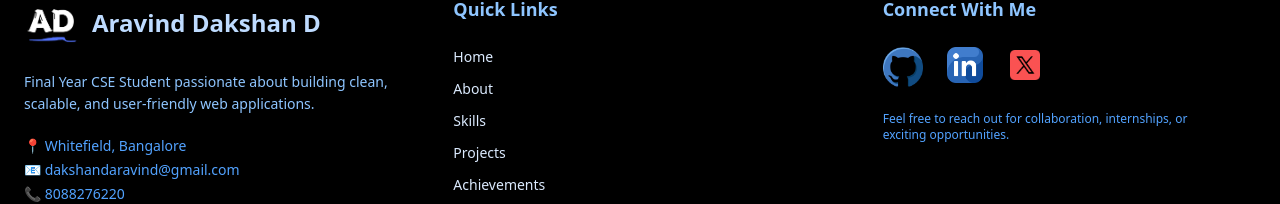
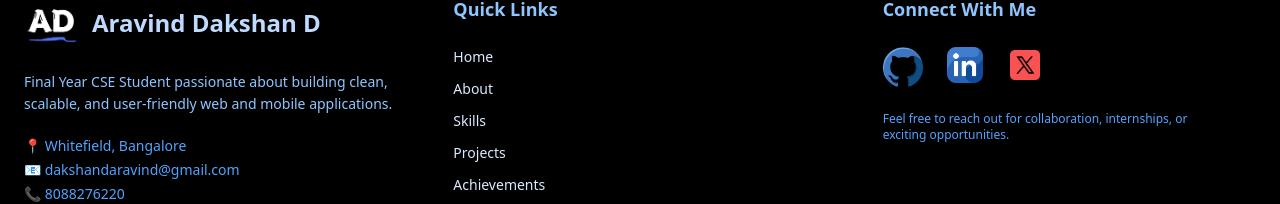
Before and after one commit to Arav20603/aravPortfolio, a React (Vite) app in the folder portfolio/: page / in a window 1280 px wide. Shown: the part 6181-6385 px from the top of the page. Built offline with nearby package versions, Linux system fonts and the light colour scheme; a web font is replaced by a local one.

Commit message:
added a word in footer section

```diff
--- a/portfolio/src/components/Footer.tsx
+++ b/portfolio/src/components/Footer.tsx
@@ -25,7 +25,7 @@ const Footer = () => {
 
             <p className="text-sm text-blue-300 leading-relaxed max-w-sm">
               Final Year CSE Student passionate about building clean,
-              scalable, and user-friendly web applications.
+              scalable, and user-friendly web and mobile applications.
             </p>
 
             <div className="text-sm text-blue-400 space-y-1">
```
